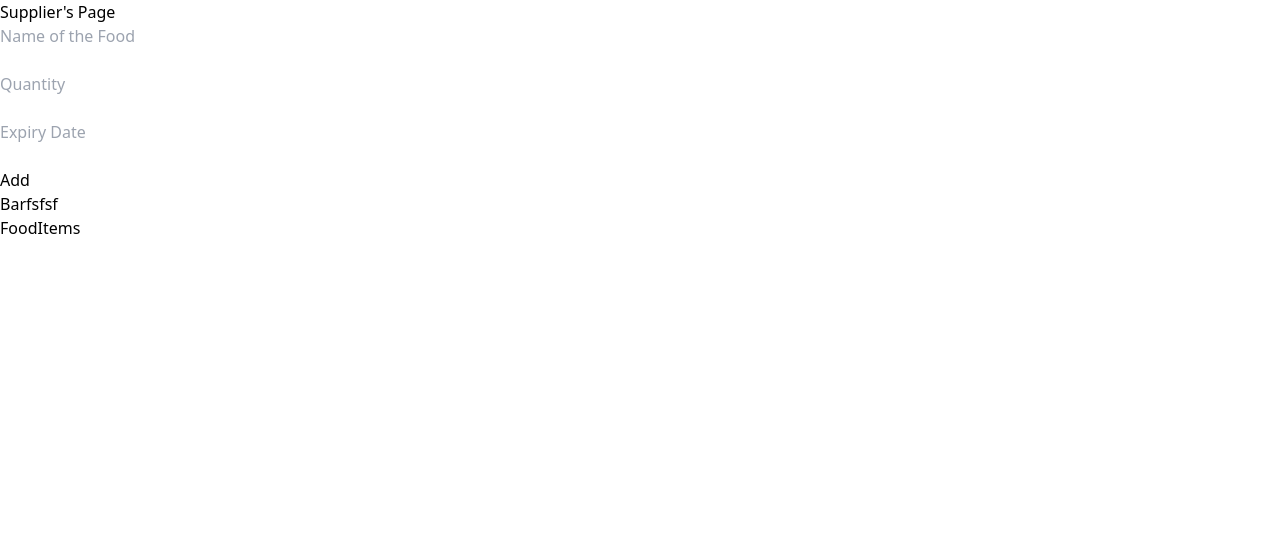
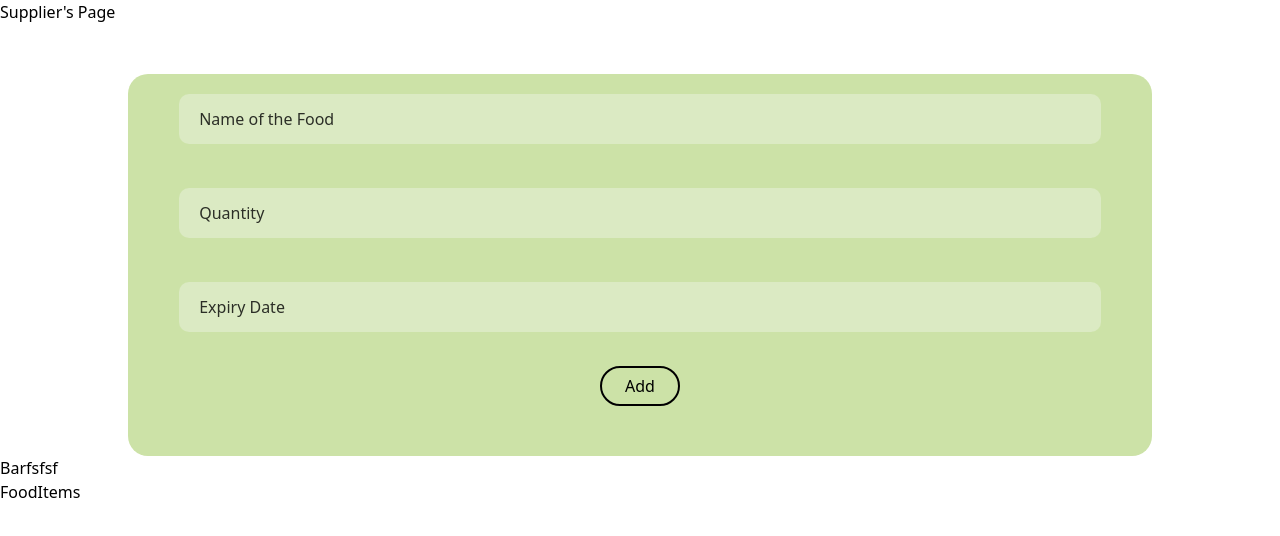
Before and after one commit to AvirupRay/reckon_5.0, a React (Vite) app in the folder reckon_5.0/: page /supplr in a window 1280 px wide. Shown: the top 536 px of the page. Built offline with nearby package versions, Linux system fonts and the light colour scheme.

Commit message:
form card made

```diff
--- a/reckon_5.0/src/App.css
+++ b/reckon_5.0/src/App.css
@@ -8,3 +8,41 @@ body {
   height: 100%;
   width: 100%;
 }
+.theform {
+  height: 100%;
+  width: 80%;
+  text-align: center;
+  background-color: #cce2a7;
+  margin: auto;
+  margin-top: 50px;
+  border-radius: 20px;
+  padding-top: 10px;
+}
+.textarea {
+  background: rgba(219, 234, 195, 1);
+  color: black;
+  height: 50px;
+  margin-top: 10px;
+  margin-bottom: 10px;
+  width: 90%;
+  padding-left: 20px;
+  border-radius: 10px;
+}
+.textarea:focus {
+  outline: none;
+}
+.textarea::placeholder {
+  color: black;
+  opacity: 0.8; /* Firefox */
+}
+.btn {
+  border: 2px solid black;
+  height: 40px;
+  width: 80px;
+  margin-bottom: 50px;
+  border-radius: 20px;
+}
+.btn:hover {
+  background-color: black;
+  color: antiquewhite;
+}
--- a/reckon_5.0/src/Components/Supplier/Foodform.jsx
+++ b/reckon_5.0/src/Components/Supplier/Foodform.jsx
@@ -1,5 +1,6 @@
 import React from "react";
 import { useState } from "react";
+import "../../App.css";
 
 const Foodform = ({ Foodlist, setFoodlist }) => {
   const [name, setName] = useState("");
@@ -14,11 +15,12 @@ const Foodform = ({ Foodlist, setFoodlist }) => {
   }
   return (
     <div>
-      <form onSubmit={submitted}>
+      <form onSubmit={submitted} className="theform">
         <input
           onChange={(e) => setName(e.target.value)}
           value={name}
           placeholder="Name of the Food"
+          className="textarea"
         />
         <br />
         <br />
@@ -26,6 +28,7 @@ const Foodform = ({ Foodlist, setFoodlist }) => {
           onChange={(e) => setQuantity(e.target.value)}
           value={quantity}
           placeholder="Quantity"
+          className="textarea"
         />
         <br />
         <br />
@@ -33,6 +36,7 @@ const Foodform = ({ Foodlist, setFoodlist }) => {
           onChange={(e) => setDate(e.target.value)}
           value={date}
           placeholder="Expiry Date"
+          className="textarea"
         />
         <br />
         <br />
```
